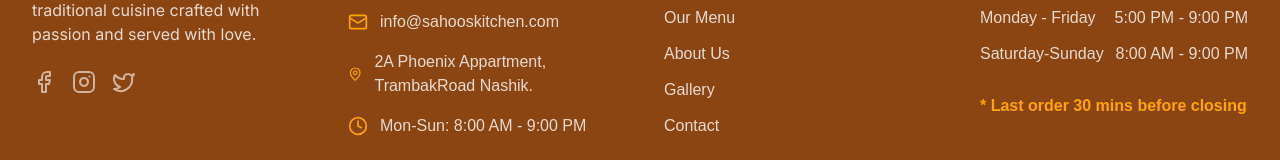
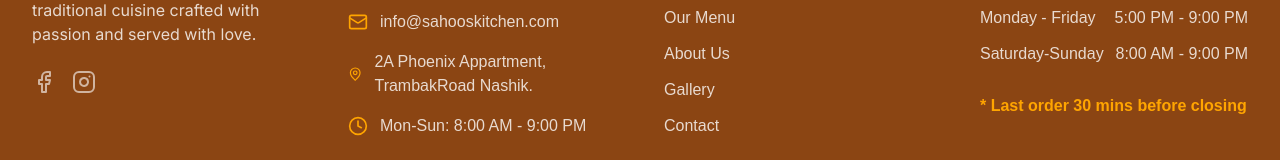
Before and after one commit to SumitSonawane2711/sahoos-kitchen, a Next.js app: page / in a window 1280 px wide. Shown: the part 3304-3464 px from the top of the page. Built offline with nearby package versions, Linux system fonts and the light colour scheme; a web font is replaced by a local one.

Commit message:
Remove Twitter link from footer component

```diff
--- a/components/footer.tsx
+++ b/components/footer.tsx
@@ -70,9 +70,9 @@ export function Footer() {
               <a href="#" className="text-white/60 hover:text-secondary transition-colors">
                 <Instagram className="h-6 w-6" />
               </a>
-              <a href="#" className="text-white/60 hover:text-secondary transition-colors">
+              {/* <a href="#" className="text-white/60 hover:text-secondary transition-colors">
                 <Twitter className="h-6 w-6" />
-              </a>
+              </a> */}
             </div>
           </motion.div>
 
```
